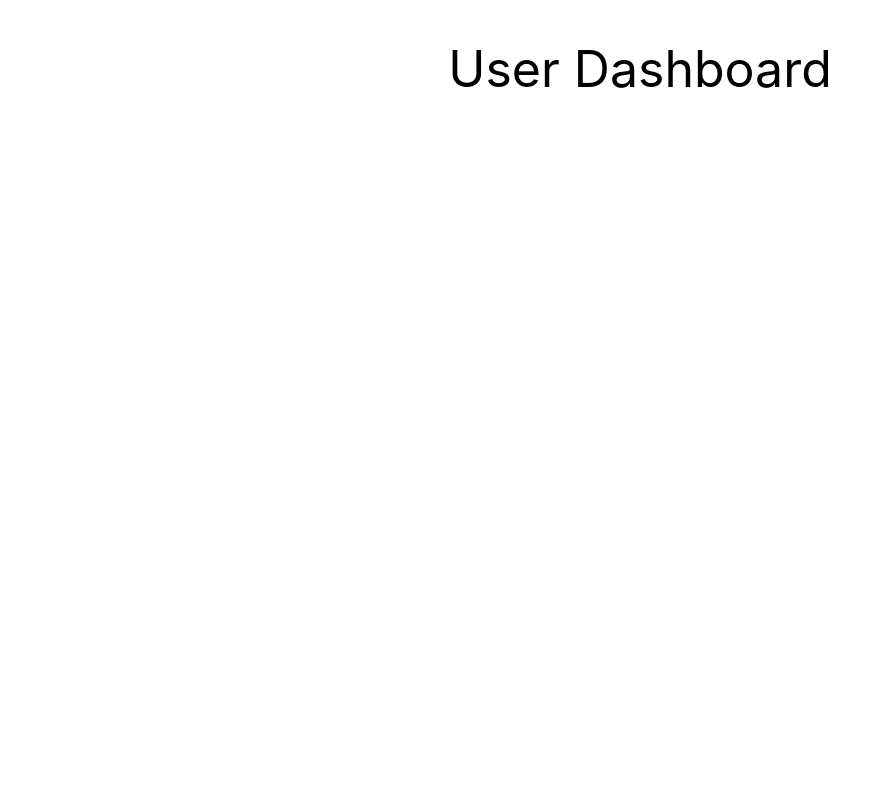
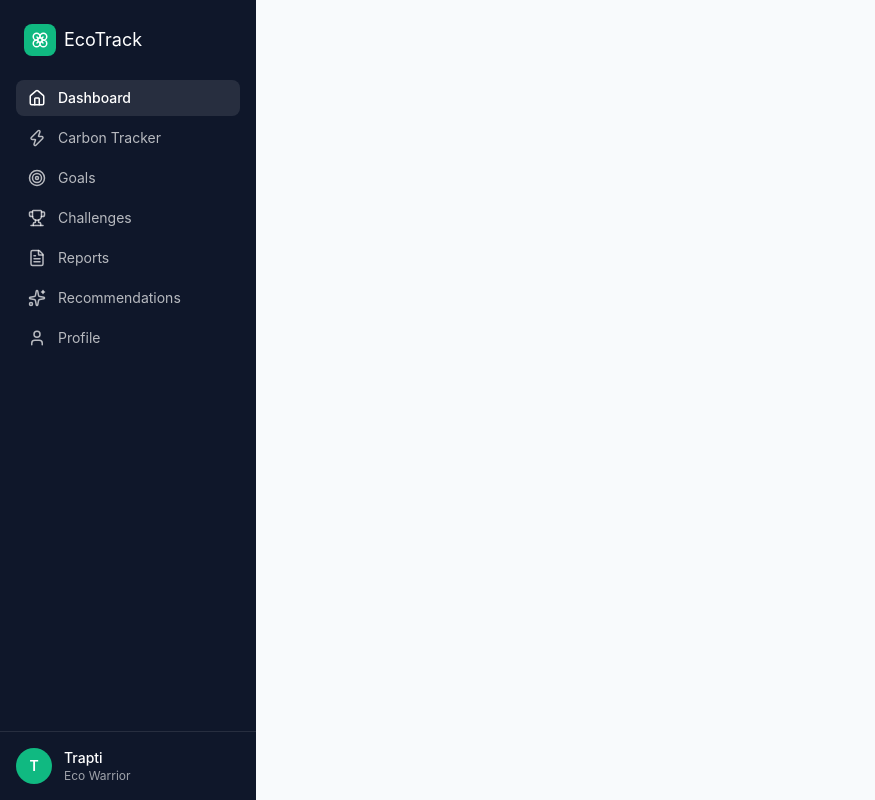
Before and after one commit to springboardmentor212/EcoTrack_Group1, a React app in the folder frontend/: page /user-dashboard in a window 1280 px wide. Shown: the whole page, without its empty margins (0-875 px from the left). Built offline with nearby package versions, Linux system fonts and the light colour scheme; the HTML template or start-up script is replaced by a standard one.

Commit message:
add navigation sidebar to user dashboard

```diff
--- /dev/null
+++ b/frontend/src/components/Sidebar.jsx
@@ -0,0 +1,54 @@
+import { Flower, Home, Zap, Target, Trophy, FileText, Sparkles, User } from "lucide-react";
+import { Link, useLocation} from "react-router-dom";
+
+const NAV_ITEMS = [
+    { to: "/user-dashboard", icon: Home, label: "Dashboard" },
+    { to: "/carbon-dashboard", icon: Zap, label: "Carbon Tracker" },
+    { to: "/goals", icon: Target, label: "Goals" },
+    { to: "/challenges", icon: Trophy, label: "Challenges"},
+    { to: "/reports", icon: FileText, label: "Reports"},
+    { to: "/recommendations", icon: Sparkles, label: "Recommendations"},
+    { to: "/profile", icon: User, label: "Profile"},
+];
+
+export default function Sidebar({ userName, userTag, userInitial}){
+    const location = useLocation();
+
+    return(
+        <aside className="w-64 flex-shrink-0 bg-[var(--color-primary)] flex flex-col h-screen">
+            <div className="flex items-center gap-2 p-6">
+                <div className="flex h-8 w-8 items-center justify-center rounded-lg bg-[var(--color-eco)]">
+                    <Flower size={18} color="#FFFFFF" />
+                </div>
+                <span className="text-lg fot-bold text-white">EcoTrack</span>
+            </div>
+
+            <nav className="flex-1 px-4 flex flex-col gap-1">
+                {NAV_ITEMS.map((item) => (
+                    <Link
+                    key={item.to}
+                    to={item.to}
+                    className={`flex items-center gap-3 px-3 py-2 rounded-lg text-sm ${
+                        location.pathname === item.to
+                        ? "bg-white/10 text-white font-medium"
+                        : "text-white/70 hover:bg-white/5"
+                    }`}
+                    >
+                        <item.icon size={18} />
+                        {item.label}
+                    </Link>
+                ))}
+            </nav>
+
+            <div className="p-4 flex items-center gap-3 border-t border-white/10">
+            <div className="h-9 w-9 rounded-full bg-[var(--color-eco)] flex items-center justify-center text-white font-semibold text-sm">
+                {userInitial}
+            </div>
+            <div>
+                <p className="text-sm font-medium text-white">{userName}</p>
+                <p className="text-xs text-white/60">{userTag}</p>
+            </div>
+            </div>
+        </aside>
+    )
+}
--- a/frontend/src/pages/UserDashboard.jsx
+++ b/frontend/src/pages/UserDashboard.jsx
@@ -1,11 +1,12 @@
-import React from "react";
+//
 
-const UserDashboard = () => {
+import { Search, Bell, Sparkles} from "lucide-react";
+import Sidebar from "../components/Sidebar";
+
+export default function UserDashboard() {
     return (
-        <div style={{ padding: "2rem", textAlign: "center", fontSize: "50px"}}>
-            <h1>User Dashboard</h1>
+        <div className="flex h-screen bg-[var(--color-background)]">
+            <Sidebar userName="Trapti" userTag="Eco Warrior" userInitial="T" />
         </div>
-    );
-};
-
-export default UserDashboard;
+    )
+}
```
